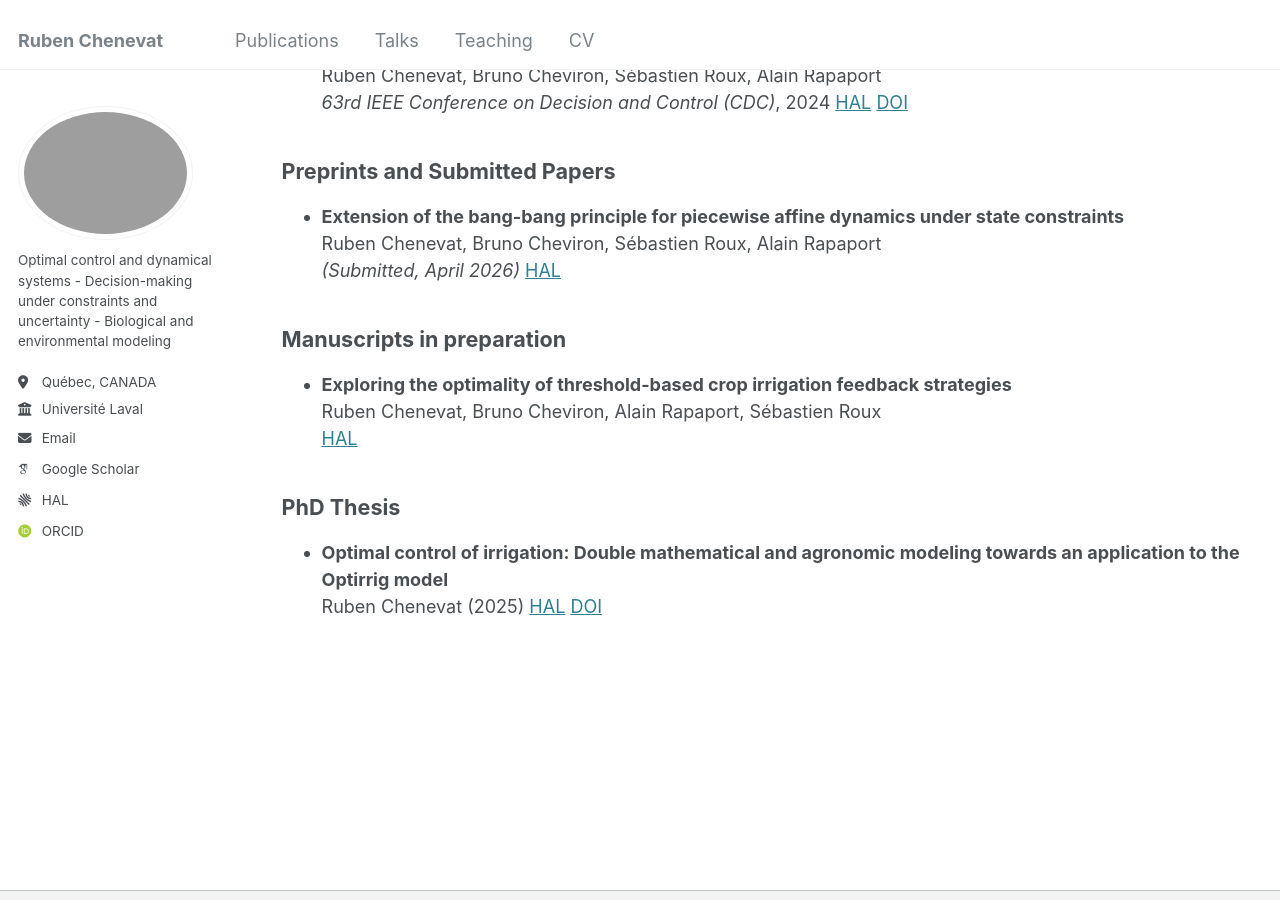
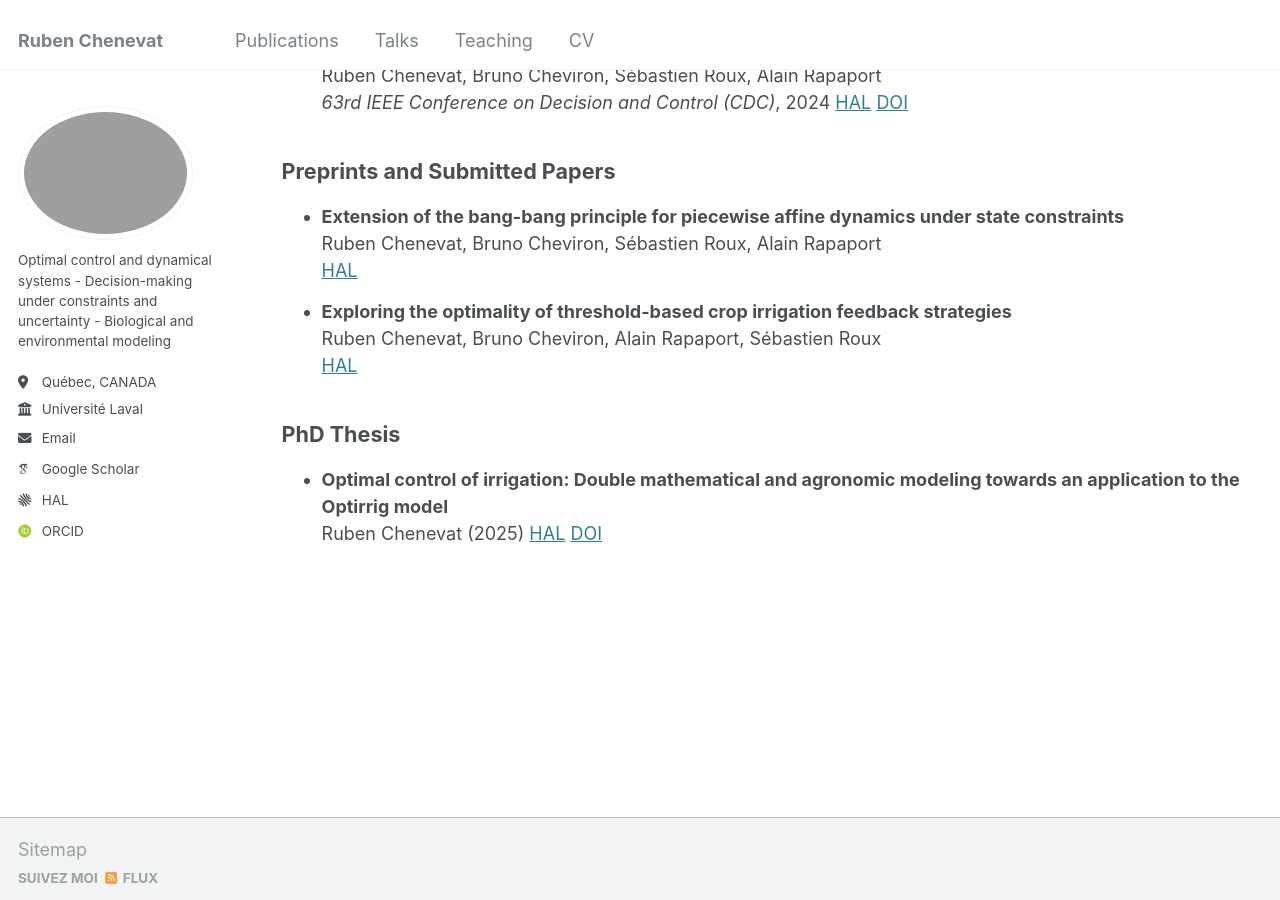
Before and after one commit to rubenchenevat/rubenchenevat.github.io, a Jekyll site: the page built from _pages/publications.html, in a window 1280 px wide and 900 px high, scrolled down 641 px. Built offline with Jekyll 4.4.1, drawn with Linux system fonts in a browser that asks for light colours; some web fonts are replaced.

Commit message:
Update publications.html

```diff
--- a/_pages/publications.html
+++ b/_pages/publications.html
@@ -189,7 +189,7 @@ h3 {
             <summary>
                 <strong>Extension of the bang-bang principle for piecewise affine dynamics under state constraints</strong><br>
                 Ruben Chenevat, Bruno Cheviron, Sébastien Roux, Alain Rapaport<br>
-                <em>(Submitted, April 2026)</em> <a href="https://hal.science/hal-04606183v2" target="_blank">HAL</a>
+                <a href="https://hal.science/hal-04606183v2" target="_blank">HAL</a>
             </summary>
             <div class="publication-extra">
                 <p>
@@ -200,15 +200,13 @@ h3 {
                     <strong>Keywords.</strong><br>
                     Optimal control, Bang-Bang principle, Piecewise affine dynamics, State constraints, Singular arcs
                 </p>
+                <p>
+                    <strong>Status.</strong><br>
+                    Submitted in April 2026
+                </p>
             </div>
         </details>
     </li>
-</ul>
-
-
-<h3>Manuscripts in preparation</h3>
-
-<ul>
     <li>
         <details class="publication-details">
             <summary>
@@ -227,13 +225,42 @@ h3 {
                 </p>
                 <p>
                     <strong>Status.</strong><br>
-                    Final manuscript under co-authors revision
+                    Submitted in August 2026
                 </p>
             </div>
         </details>
     </li>
 </ul>
 
+<!--
+<h3>Manuscripts in preparation</h3>
+
+<ul>
+    <li>
+        <details class="publication-details">
+            <summary>
+                <strong>..Title..</strong><br>
+                ..Authors..<br>
+                <a href="..Link.." target="_blank">HAL</a>
+            </summary>
+            <div class="publication-extra">
+                <p>
+                    <strong>Overview.</strong><br>
+                    ..Short summary..
+                </p>
+                <p>
+                    <strong>Keywords.</strong><br>
+                    ..Keywords..
+                </p>
+                <p>
+                    <strong>Status.</strong><br>
+                    ..Status..
+                </p>
+            </div>
+        </details>
+    </li>
+</ul>
+-->
 
 <h3>PhD Thesis</h3>
 
```
